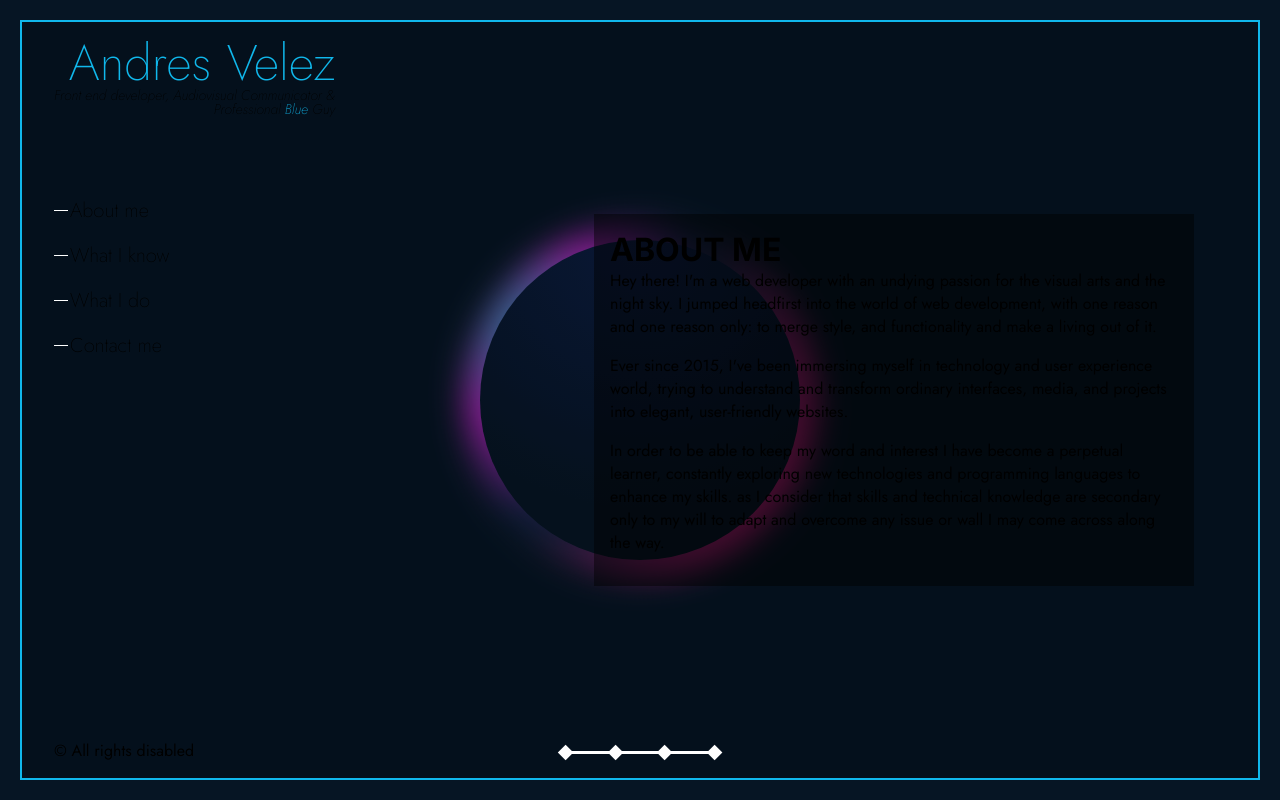
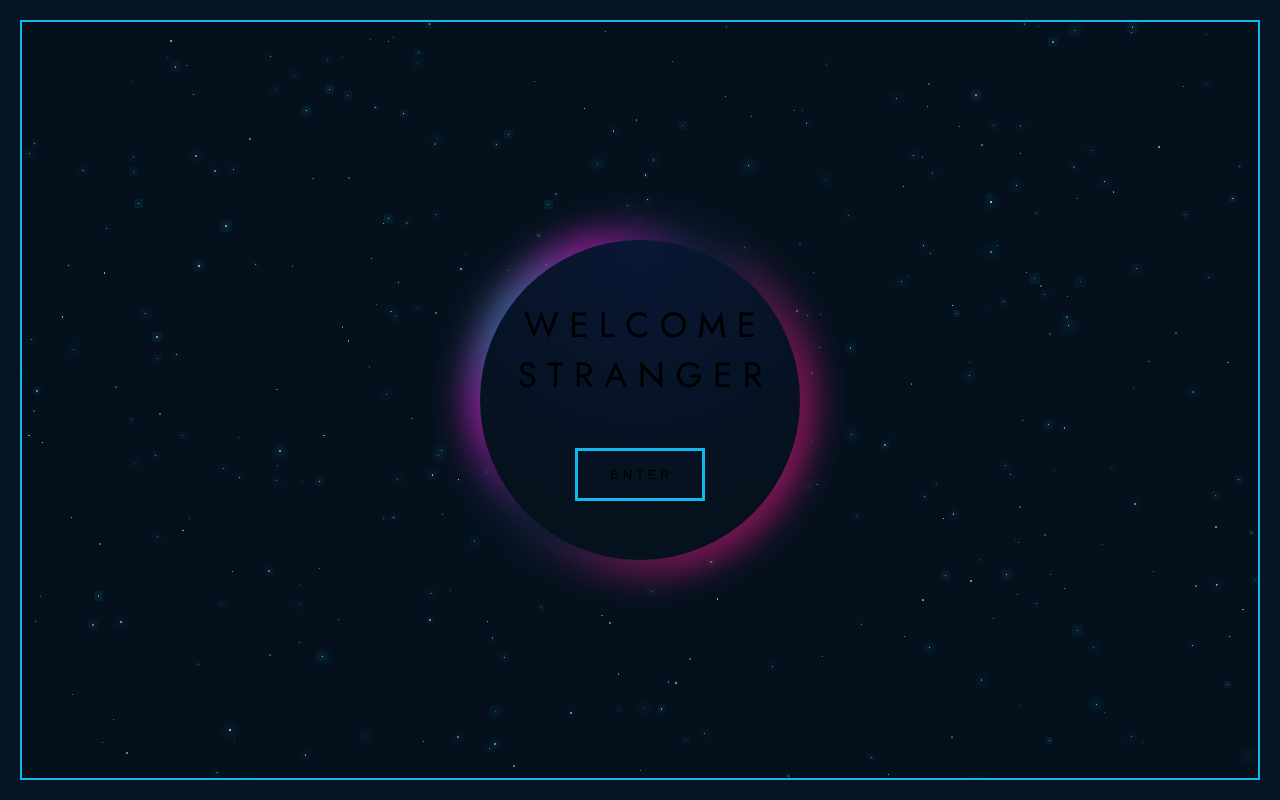
Before and after one commit to RandomBlueGuy/PortFolio-Front-End, a Next.js app: page / in a window 1280 px wide. Built offline with nearby package versions, Linux system fonts and the light colour scheme.

Commit message:
add night sky component and initial functionality

```diff
--- a/package.json
+++ b/package.json
@@ -11,7 +11,7 @@
   "dependencies": {
     "eslint": "8.45.0",
     "eslint-config-next": "13.4.10",
-    "next": "13.4.10",
+    "next": "^13.4.11",
     "react": "18.2.0",
     "react-dom": "18.2.0"
   }
--- a/src/app/page.js
+++ b/src/app/page.js
@@ -2,12 +2,13 @@ import Image from "next/image";
 import styles from "./page.module.css";
 import Darksun from "../components/darksun";
 import NavBar from "@/components/navbar";
-import AboutMe from "@/components/aboutme"
+import AboutMe from "@/components/aboutme";
+import StarryNight from "@/components/starrynight";
 
 export default function Home() {
   return (
     <main className={styles.main}>
-      <section className={styles.nav__menu}>
+      {/* <section className={styles.nav__menu}>
         <div className={styles.portfolio__title}>
           <h1>Andres Velez</h1>
           <p>Front end developer, Audiovisual Communicator &</p>
@@ -24,17 +25,20 @@ export default function Home() {
           </div>
         </div>
 
-
         <p className={styles.copyright}>© All rights disabled</p>
-      </section>
-
+      </section> */}
       {/* <div className={`${styles.description} ${styles.center}`}>
         <p>C O M I N G&nbsp;&nbsp;&nbsp;&nbsp;S O O N</p>
       </div> */}
-      {/* <button>E N T E R</button> */}
-      <NavBar />
+      {/* <NavBar />
+      <AboutMe />
+    */}
+      <p>W E L C O M E</p>
+      <p>S T R A N G E R</p>
+
+      <button>E N T E R</button>
       <Darksun />
-      <AboutMe/>
+      <StarryNight />
     </main>
   );
 }
--- a/src/app/page.module.css
+++ b/src/app/page.module.css
@@ -9,6 +9,16 @@
   width: calc(100% - 40px);
   overflow: hidden;
   background-color: rgba(0, 0, 0, 0.2);
+}
+
+.main p{
+  font-family: 'jost', sans-serif;
+  font-size: 35px;
+}
+
+.main button{
+  padding: 1rem 2rem;
+  margin-top: 3rem;
 }
 
 .nav__menu{
--- a/src/components/aboutme/index.js
+++ b/src/components/aboutme/index.js
@@ -1,7 +1,7 @@
 import React from "react";
 import aboutmeStyles from "./aboutme.module.css";
 
-const aboutme = () => {
+const AboutMe = () => {
   return (
     <div className={aboutmeStyles.aboutme__ctn}>
       <h1>ABOUT ME</h1>
@@ -27,4 +27,4 @@ const aboutme = () => {
   );
 };
 
-export default aboutme;
+export default AboutMe;
--- /dev/null
+++ b/src/components/starrynight/index.js
@@ -0,0 +1,49 @@
+"use client";
+import { useState, useEffect } from "react";
+import StarryNightStyles from "./starrynight.module.css";
+
+export default function StarryNight() {
+  const [starSystem, setStarSystem] = useState([]);
+
+  useEffect(() => {
+    const generateStarSystem = () => {
+      const stars = [];
+
+      for (let i = 0; i < 400; i++) {
+        const newStar = {
+          size: (Math.random() * 2).toFixed(3),
+          opacity: (Math.random() * 1).toFixed(1),
+          glow: (Math.random() * 5).toFixed(0),
+          lifeSpan: (Math.random() * 3 + 2).toFixed(2),
+          positionX: (Math.random() * 100).toFixed(2),
+          positionY: (Math.random() * 100).toFixed(2),
+        };
+        stars.push(newStar);
+      }
+
+      return stars;
+    };
+
+    setStarSystem(generateStarSystem());
+  }, []);
+
+  return (
+    <div className={StarryNightStyles.sky}>
+      {starSystem.map((star, index) => (
+        <div
+          key={index}
+          className={StarryNightStyles.star}
+          style={{
+            width: `${star.size}px`,
+            left: `${star.positionX}%`,
+            top: `${star.positionY}%`,
+            boxShadow: `0px 0px ${Math.random() * 10}px ${
+              star.glow
+            }px rgba(0, 195, 255, 0.136)`,
+            animationDuration: `${star.lifeSpan}s`
+          }}
+        />
+      ))}
+    </div>
+  );
+}
--- /dev/null
+++ b/src/components/starrynight/starrynight.module.css
@@ -0,0 +1,30 @@
+.sky {
+   z-index: -3;
+  position: absolute;
+  width: 100vw;
+  height: 100vh;
+  display: flex;
+}
+
+
+
+.star {
+  background-color: white;
+  position: absolute;
+  border-radius: 50%;
+  aspect-ratio: 1;
+  opacity: 0.5;
+  animation: dis-appear linear infinite;
+}
+
+@keyframes dis-appear {
+   0% {
+     opacity: 1;
+   }
+   50% {
+     opacity: 0.3;
+   }
+   100% {
+     opacity: 1;
+   }
+ }
```
Also changed, not shown: 1 other file (tests, documents, lock files or other folders). Lines whose indentation alone changed are shown as unchanged.
